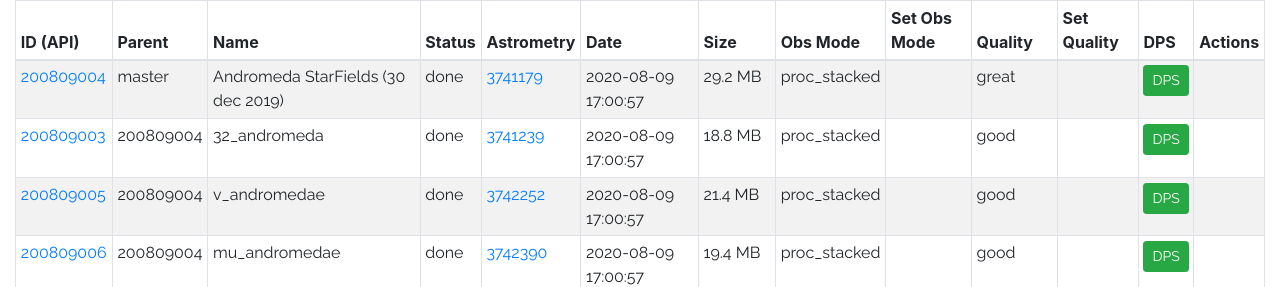
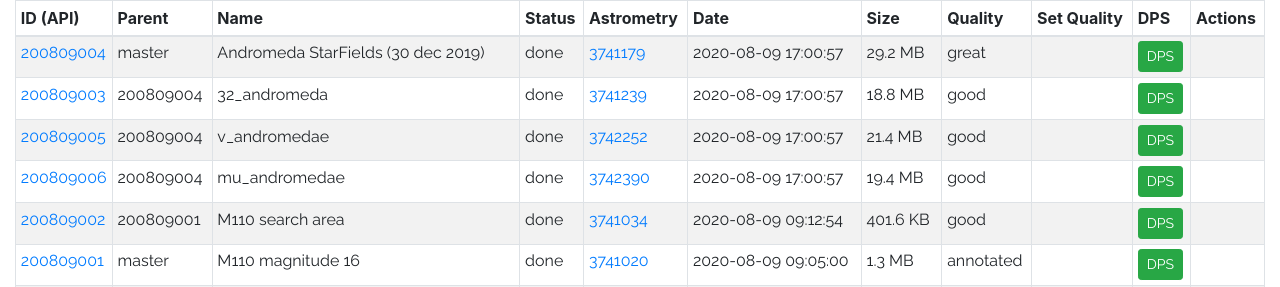
Before and after one commit to nvermaas/MyAstroBase, a Django app: page /my_astrobase/ in a window 1280 px wide. Shown: the part 124-411 px from the top of the page. Run offline with Django 3.2, Linux system fonts and the light colour scheme; data comes from the database, SQL or seed files in the repository; both versions use the stored data as it was after the commit; parts of the project's set-up code (start-up, migrations or seed data) failed here and were passed over; some libraries are stand-ins or nearby versions.

Commit message:
get rid of mode, extend quality

```diff
--- a/astrobase/backend_app/templates/backend_app/index.html
+++ b/astrobase/backend_app/templates/backend_app/index.html
@@ -22,8 +22,6 @@
                         <th>Astrometry</th>
                         <th>Date</th>
                         <th>Size</th>
-                        <th>Obs Mode</th>
-                        <th>Set Obs Mode</th>
                         <th>Quality</th>
                         <th>Set Quality</th>
 
--- a/astrobase/backend_app/templates/backend_app/observations.html
+++ b/astrobase/backend_app/templates/backend_app/observations.html
@@ -24,6 +24,7 @@
 
             <td>{{ observation.date|date:"Y-m-d H:i:s" }} </td>
             <td>{{ observation.size|filesizeformat }} </td>
+            <!--
             <td>{{ observation.observing_mode }}</td>
             <td>
                 {% if user.is_authenticated %}
@@ -36,6 +37,7 @@
 
                 {% endif %}
             </td>
+            <-->
             <td>{{ observation.quality }}</td>
             <td>
                 {% if user.is_authenticated %}
@@ -43,6 +45,7 @@
                     <a title="Good quality" href="{% url 'observation-setquality-view' observation.pk 'good' my_observations.number %}" class="btn btn-success btn-sm" role="button">G</a>
                     <a title="Medium quality" href="{% url 'observation-setquality-view' observation.pk 'medium' my_observations.number %}" class="btn btn-warning btn-sm" role="button">M</a>
                     <a title="Bad quality" href="{% url 'observation-setquality-view' observation.pk 'bad' my_observations.number %}" class="btn btn-danger btn-sm" role="button">B</a>
+                    <a title="Annotated" href="{% url 'observation-setquality-view' observation.pk 'annotated' my_observations.number %}" class="btn btn-info btn-sm" role="button">A</a>
                 {% endif %}
             </td>
             <td>
```
Also changed, not shown: astrobase/astrobase/astrobase.sqlite3, 1 other file.
